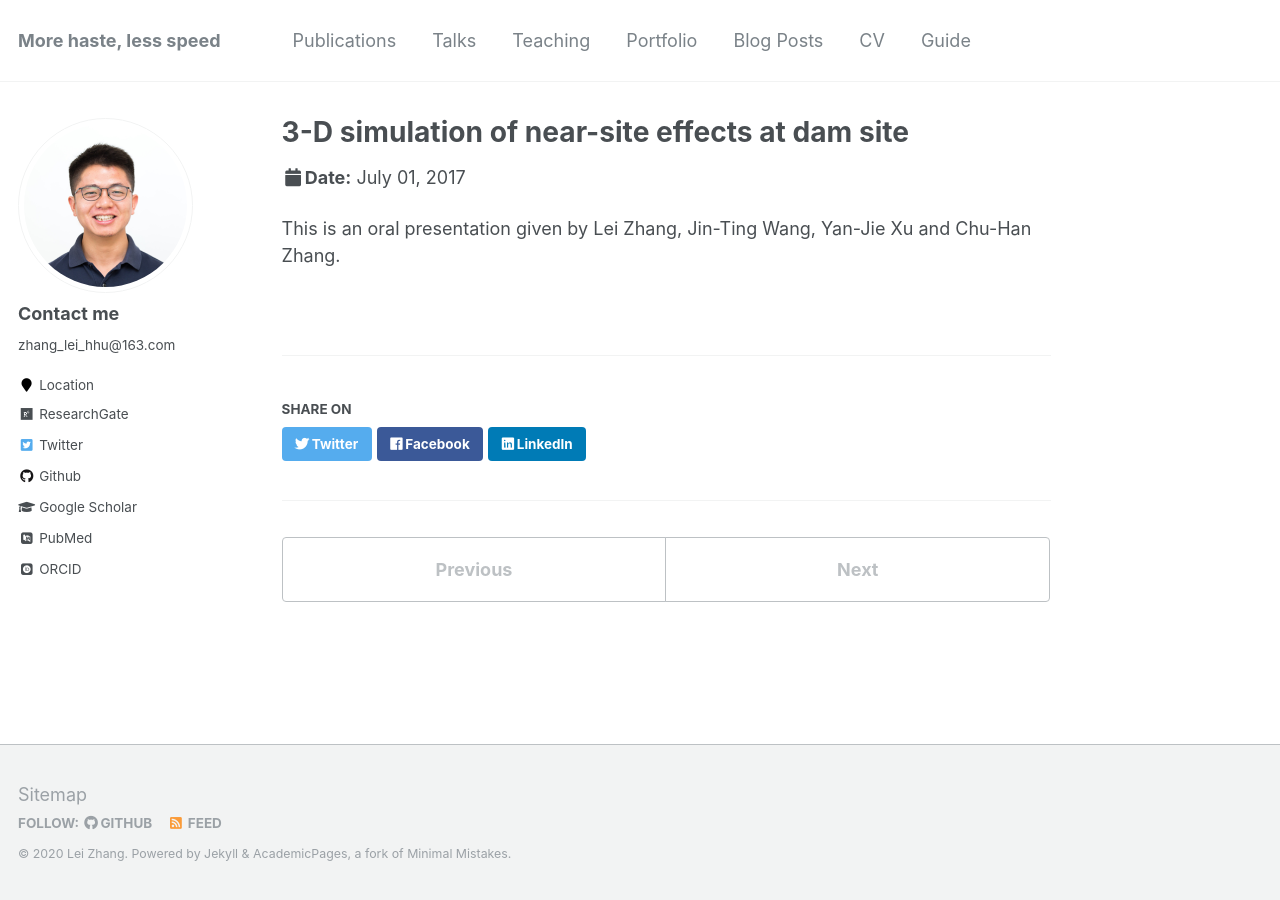
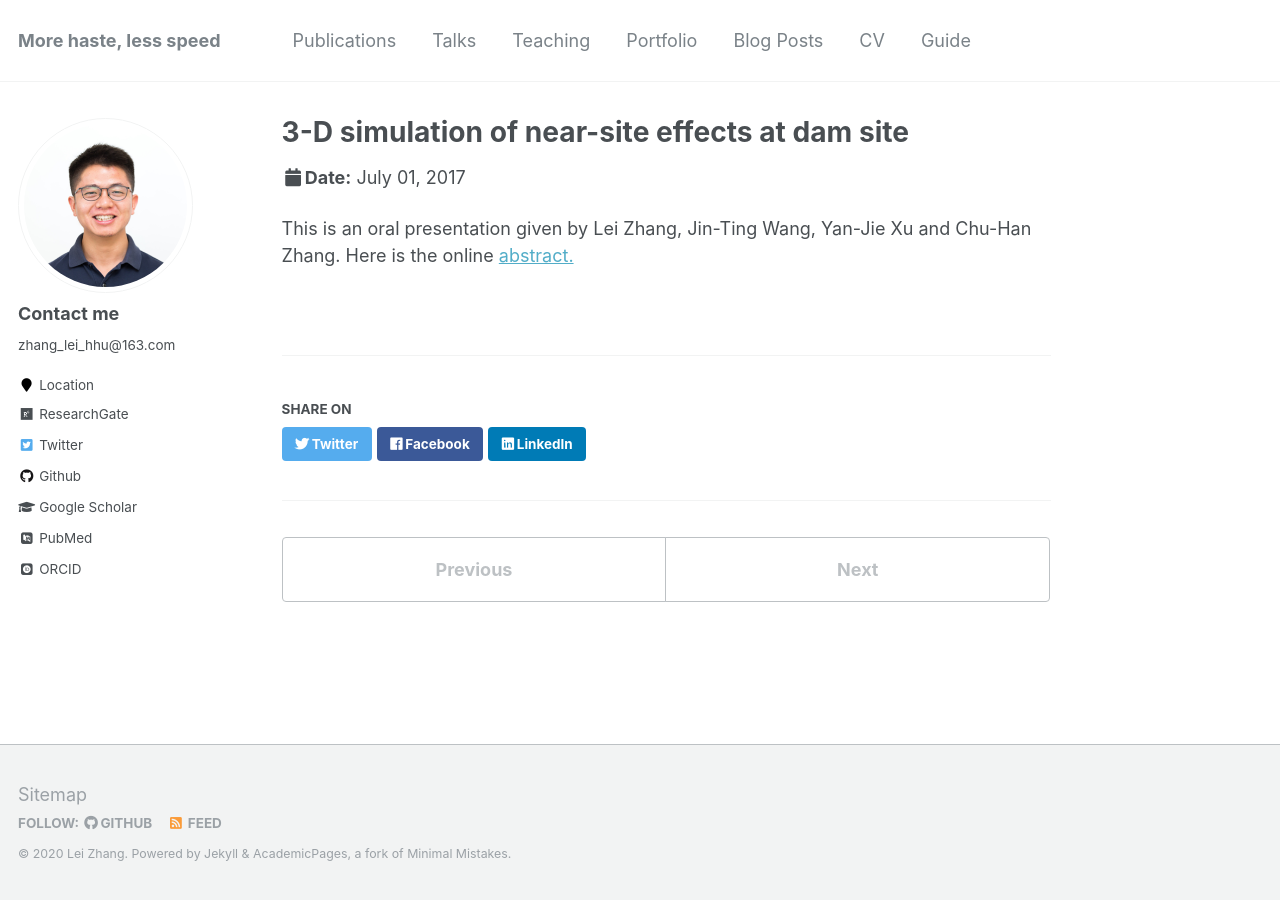
Before and after one commit to zhanglei911/zhanglei911.github.io, a Jekyll site: the page built from _talks/2017-07-01-talk-1.md, in a window 1280 px wide. Built offline with Jekyll 4.4.1, drawn with Linux system fonts in a browser that asks for light colours; some web fonts are replaced.

Commit message:
Update 2017-07-01-talk-1.md

```diff
--- a/_talks/2017-07-01-talk-1.md
+++ b/_talks/2017-07-01-talk-1.md
@@ -8,4 +8,4 @@ date: 2017-07-01
 location: "Vancouver"
 ---
 
-This is an oral presentation given by Lei Zhang, Jin-Ting Wang, Yan-Jie Xu and Chu-Han Zhang.
+This is an oral presentation given by Lei Zhang, Jin-Ting Wang, Yan-Jie Xu and Chu-Han Zhang. Here is the online [abstract.](https://ui.adsabs.harvard.edu/abs/2017AGUFM.S41B0762Z/abstract)
```
